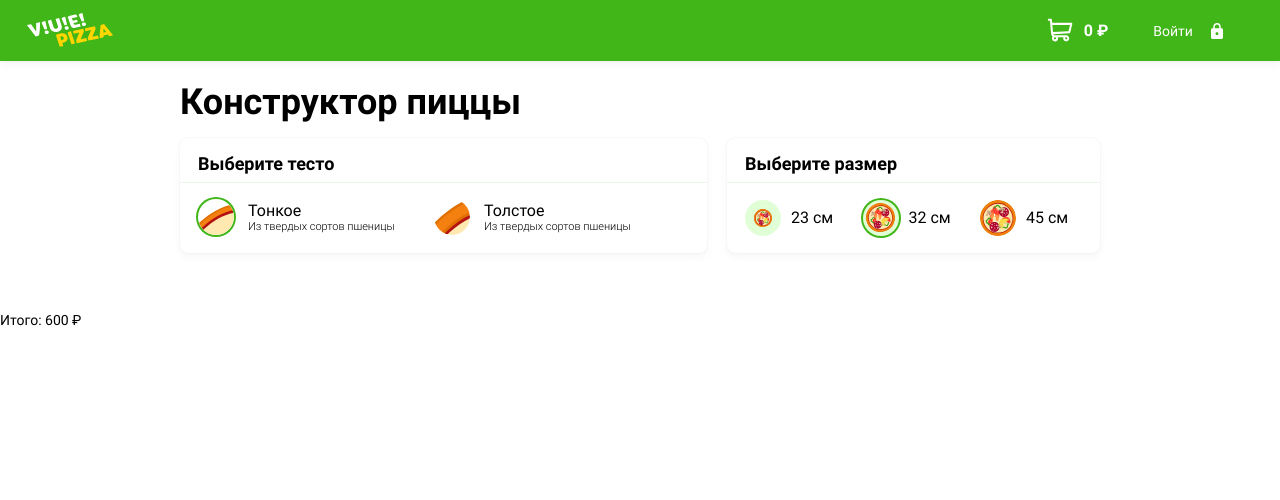
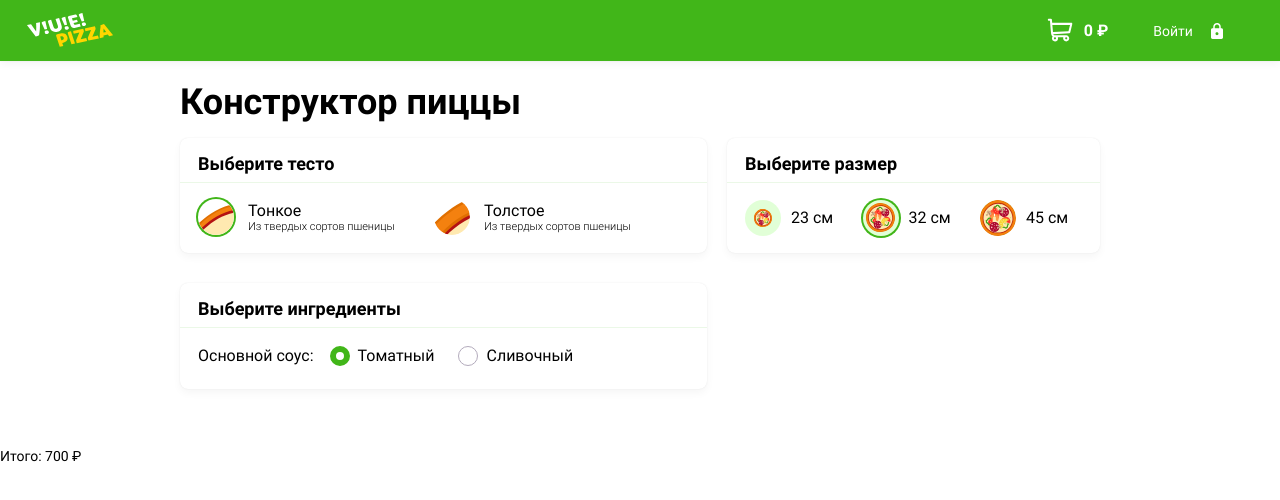
Before and after one commit to htmlacademy-vue/336339-pizza-1, a Vue app in the folder src/frontend/: page / in a window 1280 px wide. Shown: the top 500 px of the page. Built offline with nearby package versions, Linux system fonts and the light colour scheme.

Commit message:
add BuilderSauceSelector

```diff
--- a/src/frontend/src/common/adapters/saucesToClientAdapter.js
+++ b/src/frontend/src/common/adapters/saucesToClientAdapter.js
@@ -1,11 +1,13 @@
 import { SAUCES } from "@/common/constants";
 
-const saucesToClientAdapter = (sauce) => {
-  return {
-    ...sauce,
-    value: sauce.id ? SAUCES[sauce.id] : "",
-    isChecked: sauce.id === 1,
-  };
+const saucesToClientAdapter = (sauces = []) => {
+  return sauces.reduce((accumulator, sauce) => {
+    accumulator[sauce.id] = {
+      ...sauce,
+      value: sauce.id ? SAUCES[sauce.id] : "",
+    };
+    return accumulator;
+  }, {});
 };
 
 export default saucesToClientAdapter;
--- a/src/frontend/src/common/utils/calculateCostOfPizza.js
+++ b/src/frontend/src/common/utils/calculateCostOfPizza.js
@@ -1,9 +1,4 @@
-const calculateCostOfPizza = (
-  dough,
-  sauce = { price: 0 },
-  ingredients,
-  size = { multiplier: 1 }
-) => {
+const calculateCostOfPizza = (dough, sauce, ingredients, size) => {
   return (dough.price + sauce.price) * size.multiplier;
 };
 export default calculateCostOfPizza;
--- a/src/frontend/src/modules/builder/Bulider.vue
+++ b/src/frontend/src/modules/builder/Bulider.vue
@@ -12,30 +12,17 @@
         :value-id="pizzaOrder.size.id"
         @setSize="handleChangeSize"
       />
-      <!--
       <div class="content__ingredients">
         <div class="sheet">
           <h2 class="title title--small sheet__title">Выберите ингредиенты</h2>
+          <div class="sheet__content ingredients">
+            <BuilderSauceSelector
+              :sauces="pizzaData.sauces"
+              :value-id="pizzaOrder.sauce.id"
+              @setSauce="handleChangeSauce"
+            />
 
-          <div class="sheet__content ingredients">
-            <div class="ingredients__sauce">
-              <p>Основной соус:</p>
-              <label
-                class="radio ingredients__input"
-                v-for="sauce in sauces"
-                :key="sauce.id"
-              >
-                <input
-                  type="radio"
-                  name="sauce"
-                  :value="sauce.value"
-                  :checked="sauce.isChecked"
-                />
-                <span>{{ sauce.name }}</span>
-              </label>
-            </div>
-
-            <div class="ingredients__filling">
+            <!-- <div class="ingredients__filling">
               <p>Начинка:</p>
               <ul class="ingredients__list">
                 <li
@@ -55,11 +42,11 @@
                   />
                 </li>
               </ul>
+            </div> -->
           </div>
         </div>
       </div>
-      </div>
-
+      <!--
 <div class="content__pizza">
   <label class="input">
     <span class="visually-hidden">Название пиццы</span>
@@ -89,13 +76,25 @@
 </template>
 
 <script>
-import { BuilderDoughSelector, BuilderSizeSelector } from "./components";
+import {
+  BuilderDoughSelector,
+  BuilderSizeSelector,
+  BuilderSauceSelector,
+} from "./components";
 import { calculateCostOfPizza } from "@/common/utils";
-import { DEFAULT_DOUGH_ID, DEFAULT_SIZE_ID } from "@/common/constants";
+import {
+  DEFAULT_DOUGH_ID,
+  DEFAULT_SAUCE_ID,
+  DEFAULT_SIZE_ID,
+} from "@/common/constants";
 
 export default {
   name: "Builder",
-  components: { BuilderDoughSelector, BuilderSizeSelector },
+  components: {
+    BuilderDoughSelector,
+    BuilderSizeSelector,
+    BuilderSauceSelector,
+  },
   props: {
     pizzaData: {
       type: Object,
@@ -109,6 +108,7 @@ export default {
         ingredients: {},
         dough: this.pizzaData.dough[DEFAULT_DOUGH_ID],
         size: this.pizzaData.sizes[DEFAULT_SIZE_ID],
+        sauce: this.pizzaData.sauces[DEFAULT_SAUCE_ID],
       },
     };
   },
@@ -116,7 +116,7 @@ export default {
     total() {
       return calculateCostOfPizza(
         this.pizzaOrder.dough,
-        { price: 0 },
+        this.pizzaOrder.sauce,
         {},
         this.pizzaOrder.size
       );
@@ -138,6 +138,12 @@ export default {
         size: this.pizzaData.sizes[sizeId],
       };
     },
+    handleChangeSauce(sauceId) {
+      this.pizzaOrder = {
+        ...this.pizzaOrder,
+        sauce: this.pizzaData.sauces[sauceId],
+      };
+    },
   },
 };
 </script>
--- /dev/null
+++ b/src/frontend/src/modules/builder/components/BuilderSauceSelector.vue
@@ -0,0 +1,35 @@
+<template>
+  <div class="ingredients__sauce">
+    <p>Основной соус:</p>
+    <label
+      class="radio ingredients__input"
+      v-for="sauce in sauces"
+      :key="sauce.id"
+    >
+      <input
+        type="radio"
+        name="sauce"
+        :value="sauce.id"
+        :checked="sauce.id === valueId"
+        @input="$emit('setSauce', $event.target.value)"
+      />
+      <span>{{ sauce.name }}</span>
+    </label>
+  </div>
+</template>
+
+<script>
+export default {
+  name: "BuilderSauceSelector",
+  props: {
+    sauces: {
+      type: Object,
+      required: true,
+    },
+    valueId: {
+      type: [String, Number],
+      required: true,
+    },
+  },
+};
+</script>
--- a/src/frontend/src/modules/builder/components/index.js
+++ b/src/frontend/src/modules/builder/components/index.js
@@ -1,4 +1,5 @@
 import BuilderDoughSelector from "./BuilderDoughSelector";
 import BuilderSizeSelector from "./BuilderSizeSelector";
+import BuilderSauceSelector from "./BuilderSauceSelector";
 
-export { BuilderDoughSelector, BuilderSizeSelector };
+export { BuilderDoughSelector, BuilderSizeSelector, BuilderSauceSelector };
--- a/src/frontend/src/views/Main.vue
+++ b/src/frontend/src/views/Main.vue
@@ -6,7 +6,11 @@
 import AppLayout from "@/layouts/AppLayout";
 import Builder from "@/modules/builder/Bulider";
 import pizza from "@/static/pizza.json";
-import { doughToClientAdapter, sizesToClientAdapter } from "@/common/adapters";
+import {
+  doughToClientAdapter,
+  sizesToClientAdapter,
+  saucesToClientAdapter,
+} from "@/common/adapters";
 
 export default {
   name: "Index",
@@ -16,7 +20,7 @@ export default {
       pizzaData: {
         dough: doughToClientAdapter(pizza.dough),
         sizes: sizesToClientAdapter(pizza.sizes),
-        // sauces: adaptedSauces,
+        sauces: saucesToClientAdapter(pizza.sauces),
         // ingredients: pizza.ingredients.map((item) =>
         //   ingredientsToClientAdapter(item)
         // ),
```
Lines whose indentation alone changed are shown as unchanged.
